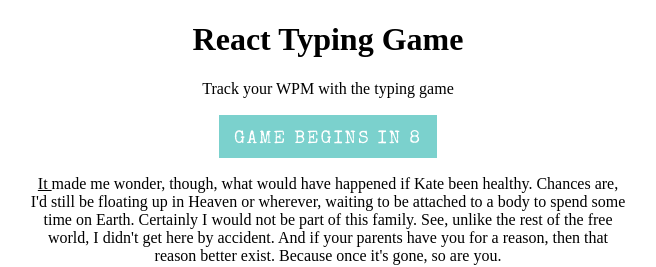
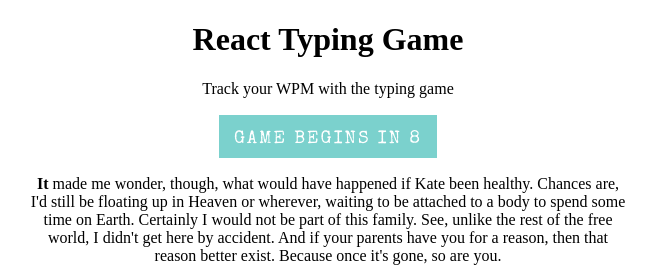
Before and after one commit to caathylee/typing-game-react, a React app: page / in a window 1280 px wide. Both pictures are taken after a click on the button "READY TO PLAY?". Shown: the top 267 px of the page, without its empty margins (312-968 px from the left). Built offline with nearby package versions, Linux system fonts and the light colour scheme.

Commit message:
Reverted head

```diff
--- a/src/blurbs.json
+++ b/src/blurbs.json
@@ -4,7 +4,7 @@
 			"title": "Harry Potter and the Order of the Phoenix",
 			"author": "J.K. Rowling",
 			"image": "harry-potter.jpeg",
-			"text": "Harry felt as if his head had been split in two; eyes streaming, he swayed, trying to focus on the street and spot the source of the noise, but he had barely staggered upright again when two large purple hands reached through the open window and closed tightly around his throat."
+			"text": "Harry felt as if his head had been split in two; eyes streaming, he swayed, trying to focus on the street and spot the source of the noise, but he had barely staggered upright again when two large purple hands reached through the open window and closed tightly around his throat"
 		},
 		{
 			"title": "Little Women",
--- a/src/styles/partials/_custom.scss
+++ b/src/styles/partials/_custom.scss
@@ -1,10 +1,10 @@
 
-#typing-field {
+.typing-field {
 	font-size: 20px;
 }
 
 .current-word {
-	text-decoration: underline;
+	font-weight: 800 !important;
 }
 
 .right-char {
```
Also changed, not shown: 1 other file (tests, documents, lock files or other folders).
